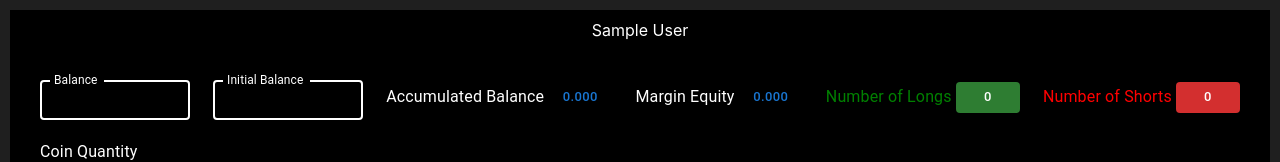
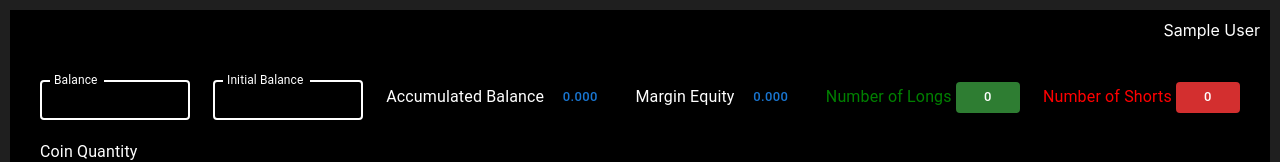
Before and after one commit to davit-khachatryan1/web3-calculator, a React (Create React App) app: page / in a window 1280 px wide. Shown: the top 162 px of the page. Built offline with nearby package versions, Linux system fonts and the light colour scheme; no server answers; sample sign-in values are in the browser's storage.

Commit message:
minor ui changes

```diff
--- a/src/components/auth/auth.tsx
+++ b/src/components/auth/auth.tsx
@@ -25,8 +25,7 @@ const Container = styled(Box)(({ theme }) => ({
     "100% 100%" /* This ensures the image covers the entire div */,
   backgroundPosition: "center" /* This centers the image */,
   backgroundRepeat: "no-repeat" /* This prevents the image from repeating */,
-  backgroundImage:
-    "url(https://blog.coinranking.com/blog/wp-content/uploads/2023/12/Web3-Agency.png)",
+  backgroundColor: "#1f1f1f",
 }));
 
 const Main = styled(Box)(({ theme }) => ({
@@ -137,7 +136,6 @@ function Auth() {
         },
         response.userId
       );
-      console.log(response, ">>>>>>>>", data);
       localStorage.setItem("access_token", response.access_token);
       localStorage.setItem("userId", response.userId);
       window.location.href = "/"; // Navigate to the general page
@@ -156,7 +154,6 @@ function Auth() {
 
     try {
       const response = await login(username, password);
-      console.log(response);
       localStorage.setItem("access_token", response.access_token);
       localStorage.setItem("userId", response.userId);
       window.location.href = "/"; // Navigate to the general page
--- a/src/components/table.tsx
+++ b/src/components/table.tsx
@@ -70,7 +70,7 @@ const Calculator = () => {
       <Box
         sx={{
           display: "flex",
-          justifyContent: "center",
+          justifyContent: "end",
           flexWrap: "nowrap",
           color: "white",
           alignItems: "center",
```
